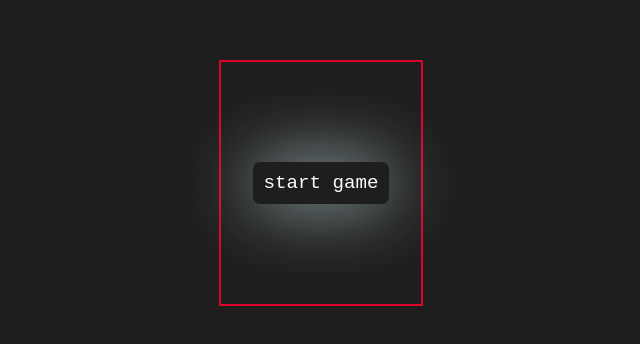
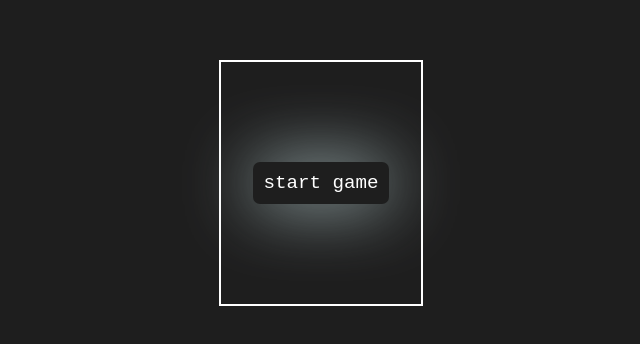
Before and after one commit to aidanbeale/snake-react, a React (Create React App) app: page / in a window 1280 px wide. Shown: the part 140-484 px from the top of the page, without its empty margins (319-959 px from the left). Built offline with nearby package versions, Linux system fonts and the light colour scheme.

Commit message:
Change border color

```diff
--- a/src/components/Menu.css
+++ b/src/components/Menu.css
@@ -1,7 +1,7 @@
 .wrapper {
   position: relative;
   width: 200px;
-  border: 2px solid #dc042c;
+  border: 2px solid white;
   margin: 50px auto;
   margin-top: 200px;
   display: flex;
--- a/src/index.css
+++ b/src/index.css
@@ -6,7 +6,7 @@ body {
   position: relative;
   width: 501px;
   height: 501px;
-  border: 2px solid #dc042c;
+  border: 2px solid white;
   border-radius: 10px;
   margin: 0px auto 50px auto;
   display: flex;
```
